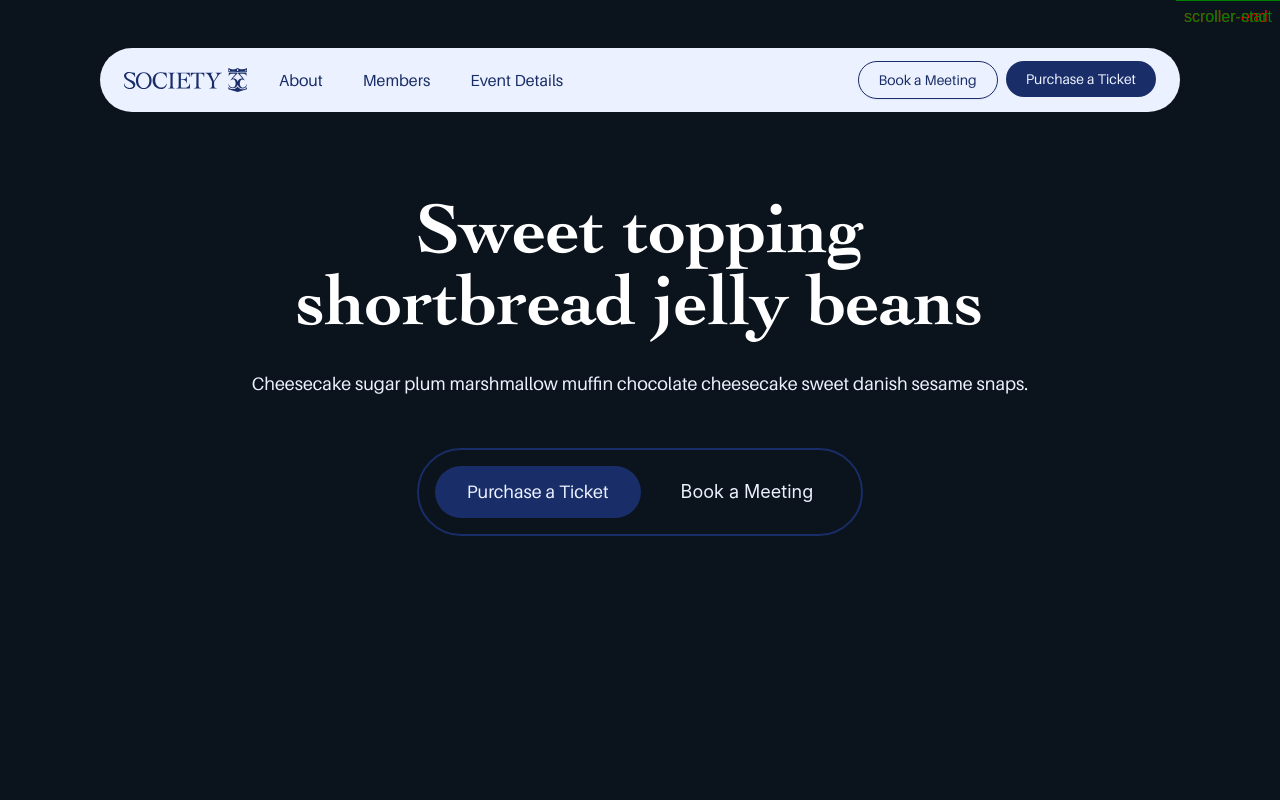
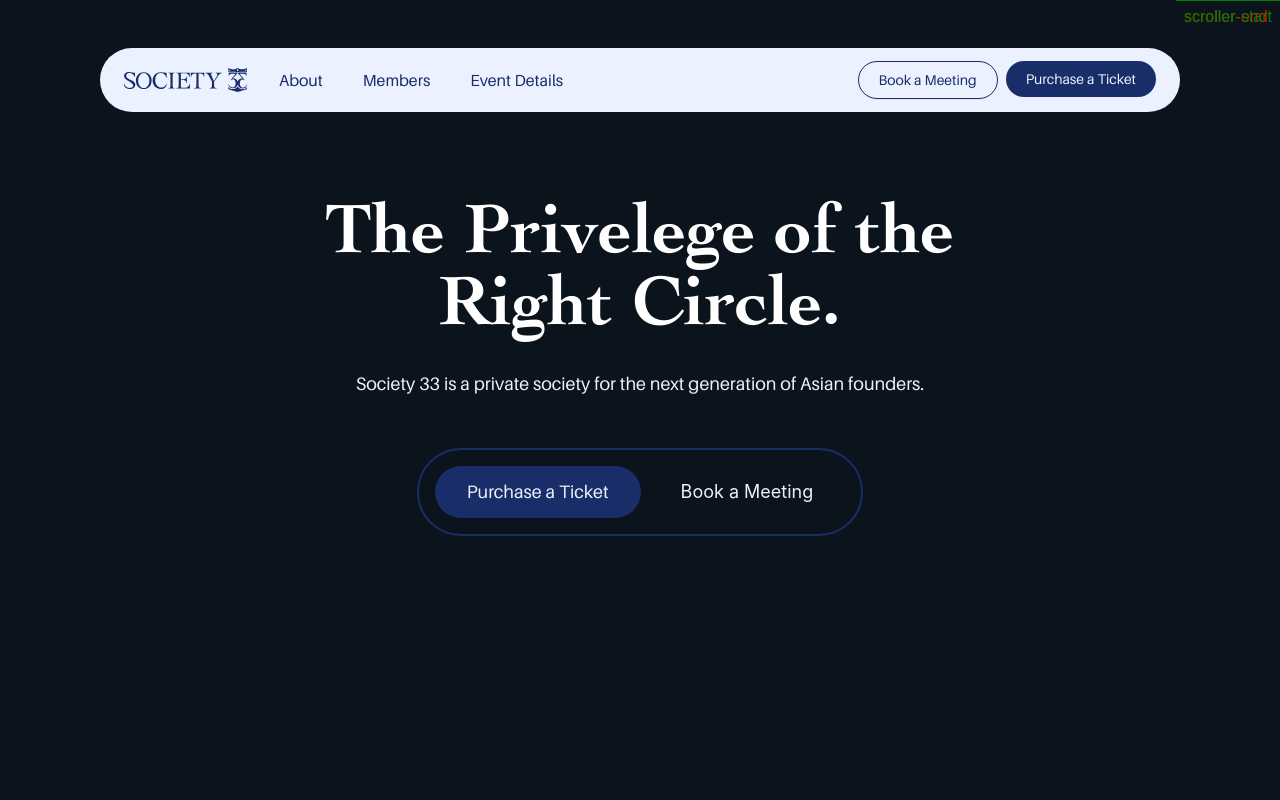
Before and after one commit to marcus-ureta/33-Society, a React (Vite) app: page / in a window 1280 px wide. Shown: the top 800 px of the page. Built offline with nearby package versions, Linux system fonts and the light colour scheme; a web font is replaced by a local one.

Commit message:
fix: replace placeholder hero text

```diff
--- a/src/Home.tsx
+++ b/src/Home.tsx
@@ -141,11 +141,11 @@ function App() {
             {/* Middle hero text */}
             <div className="prose prose-lg w-full flex flex-col items-center max-w-270">
               <h1 className="font-cochin font-bold text-selago-100 text-7xl w-full max-w-[20ch] text-center mb-2">
-                Sweet topping shortbread jelly beans
+                The Privelege of the Right Circle.
               </h1>
               <p className="font-aileron text-selago-0 mb-0 text-center">
-                Cheesecake sugar plum marshmallow muffin chocolate cheesecake
-                sweet danish sesame snaps.
+                Society 33 is a private society for the next generation of Asian
+                founders.
               </p>
 
               {/* Hero CTA */}
```
